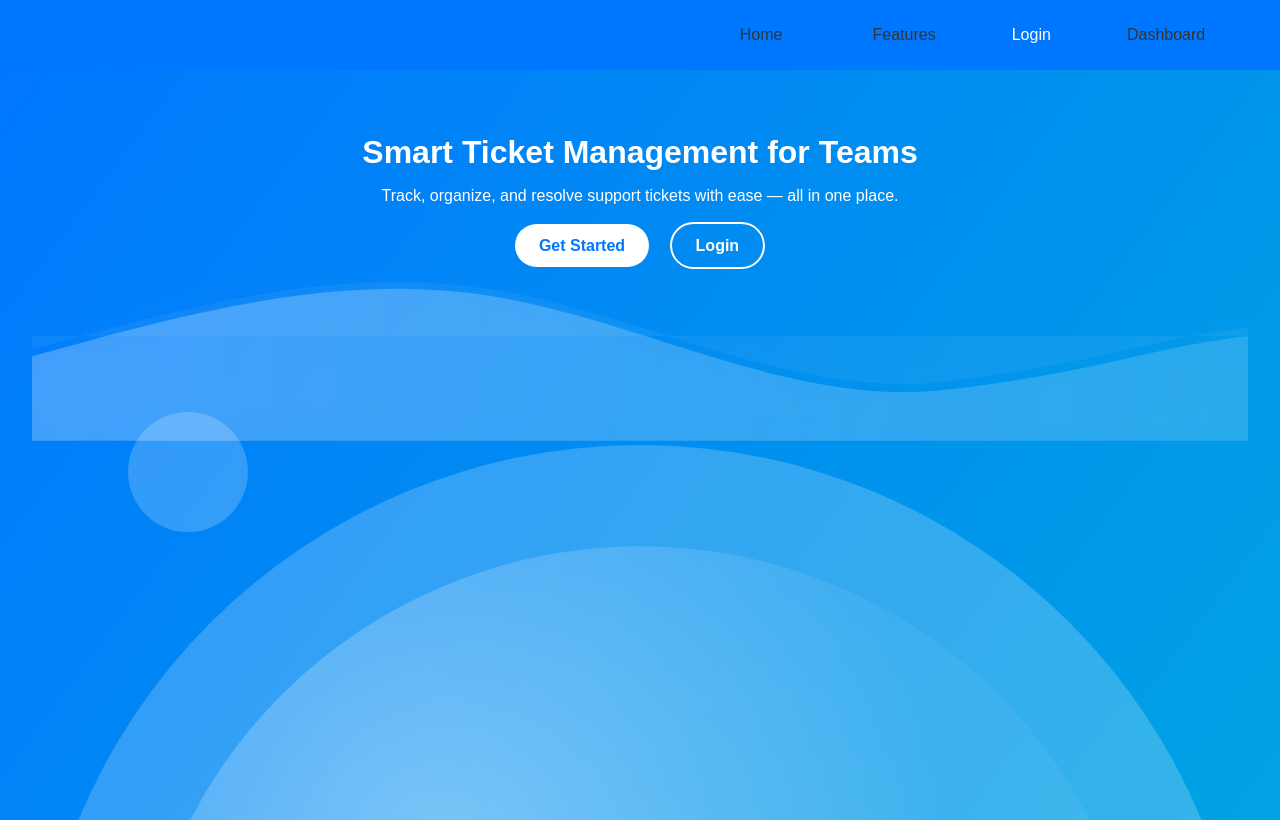
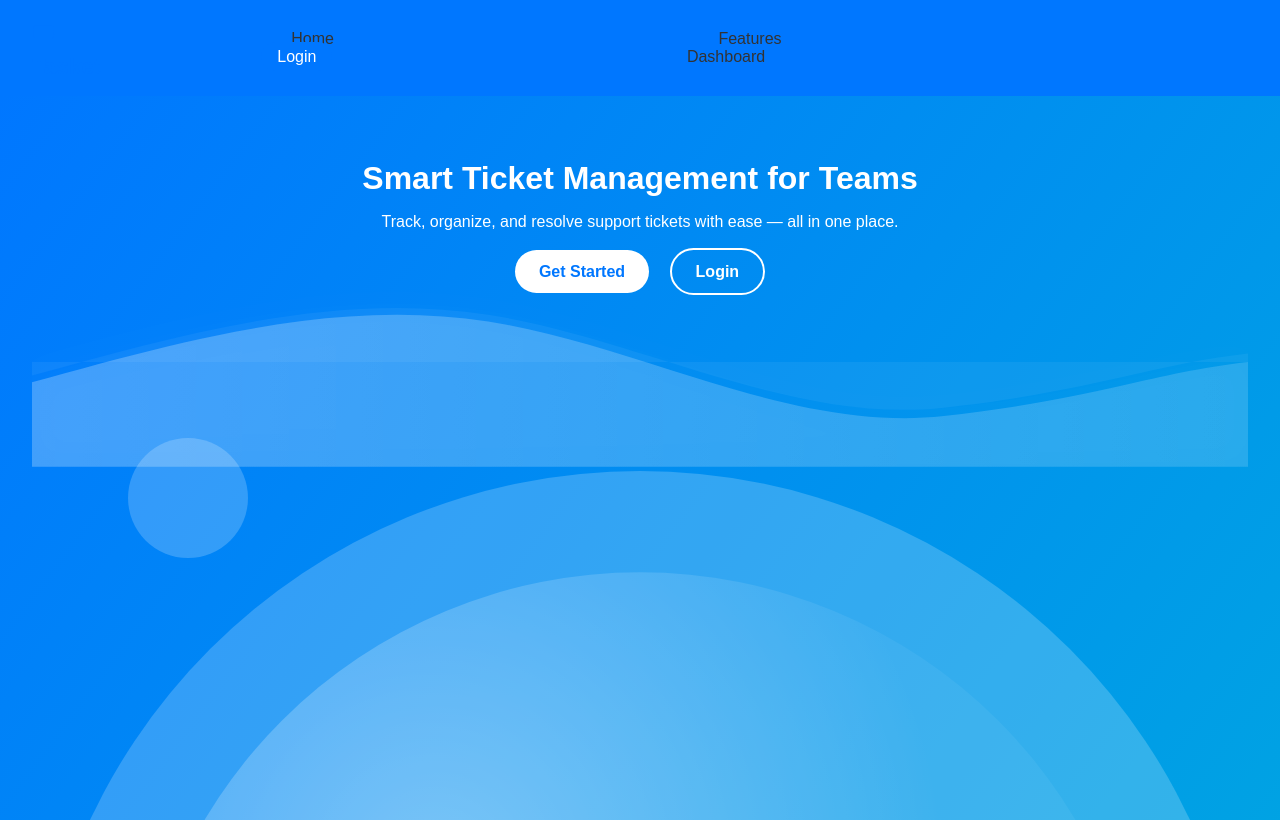
Before and after one commit to cherryihuoma/TMA_React, a plain HTML site: page index.html in a window 1280 px wide. Shown: the top 820 px of the page. Drawn offline with Linux system fonts and the light colour scheme.

Commit message:
Update navbar link margin in Style.css

```diff
--- a/Style.css
+++ b/Style.css
@@ -28,7 +28,7 @@ body {
 }
 
 .navbar nav a {
-  margin: 0 0.8rem;
+  margin: 10pc;
   padding: 30px;
   text-decoration: none;
   color: #333;
```
